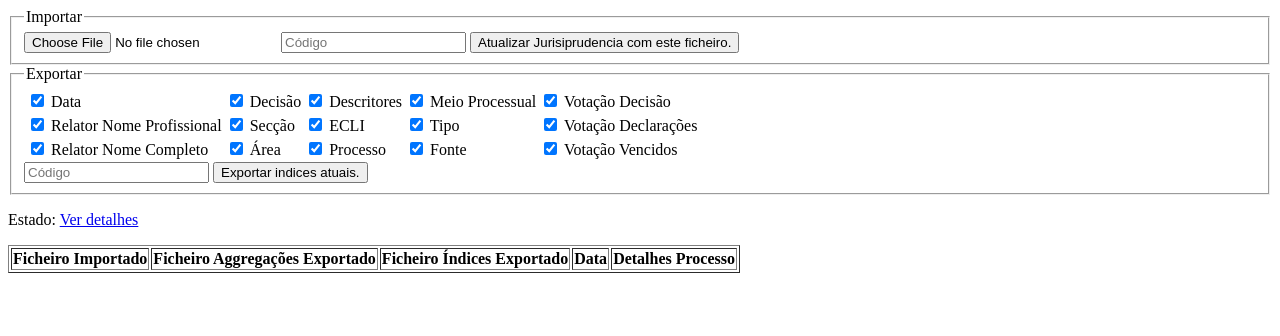
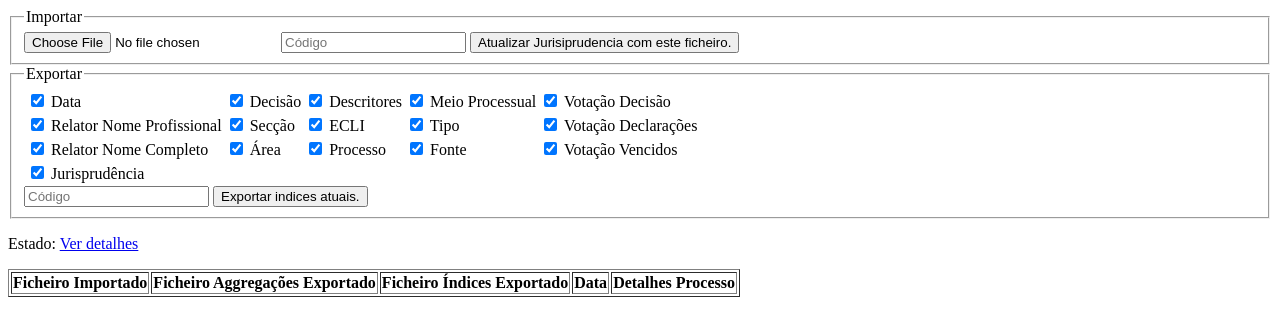
Before and after one commit to stjiris/export-jurisprudencia, a website: page static/index.html in a window 1280 px wide. Drawn offline with Linux system fonts and the light colour scheme; no server answers.

Commit message:
Added field

```diff
--- a/static/index.html
+++ b/static/index.html
@@ -87,6 +87,12 @@
                             <label for="Votação Vencidos">Votação Vencidos</label>
                         </td>
                     </tr>
+                    <tr>
+                        <td>
+                            <input type="checkbox" checked="checked" name="field" value="Jurisprudência" id="Jurisprudência">
+                            <label for="Jurisprudência">Jurisprudência</label>
+                        </td>
+                    </tr>
                 </tbody>
             </table>
             <input type="text" name="code" required placeholder="Código">
```
